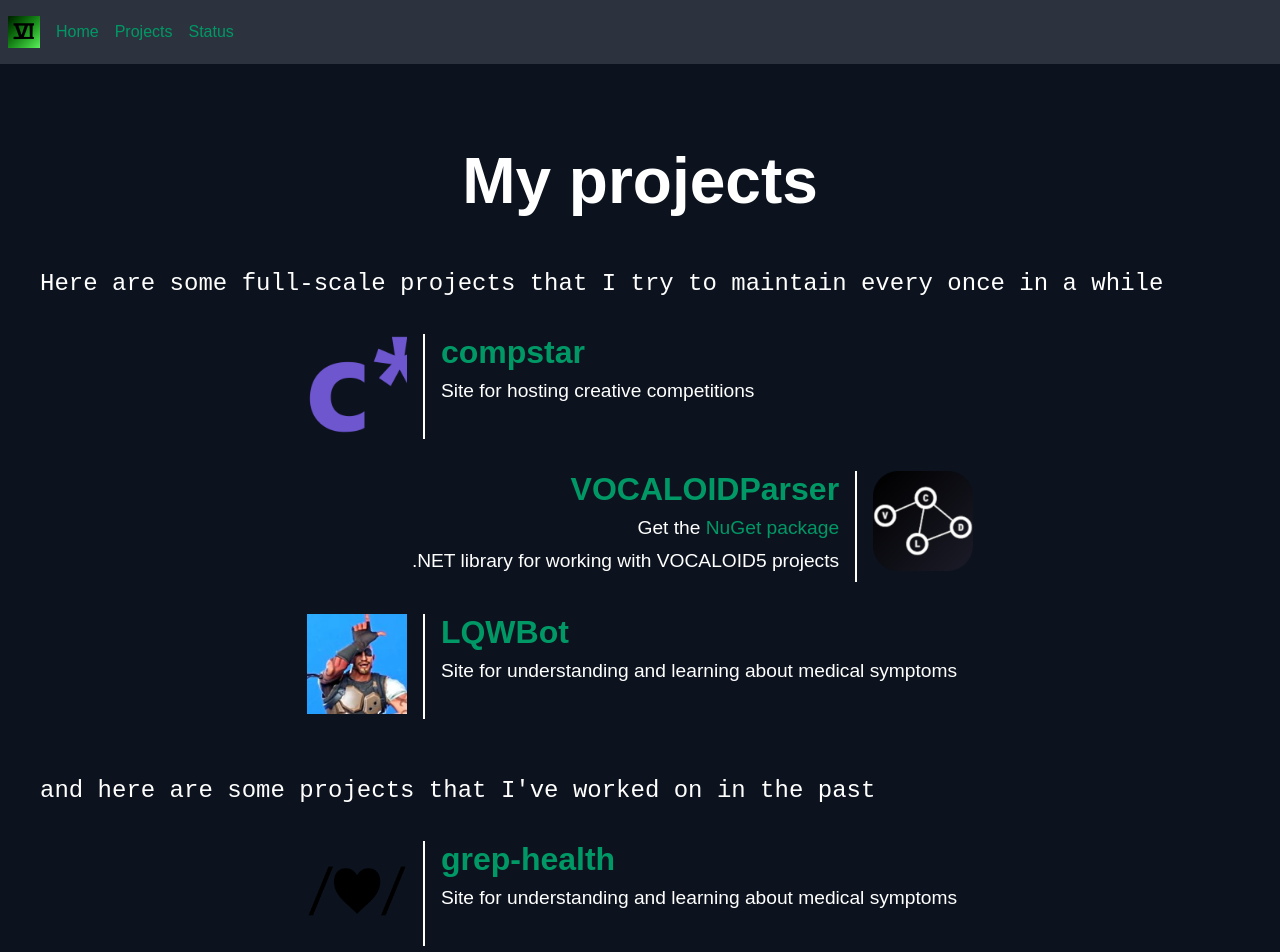
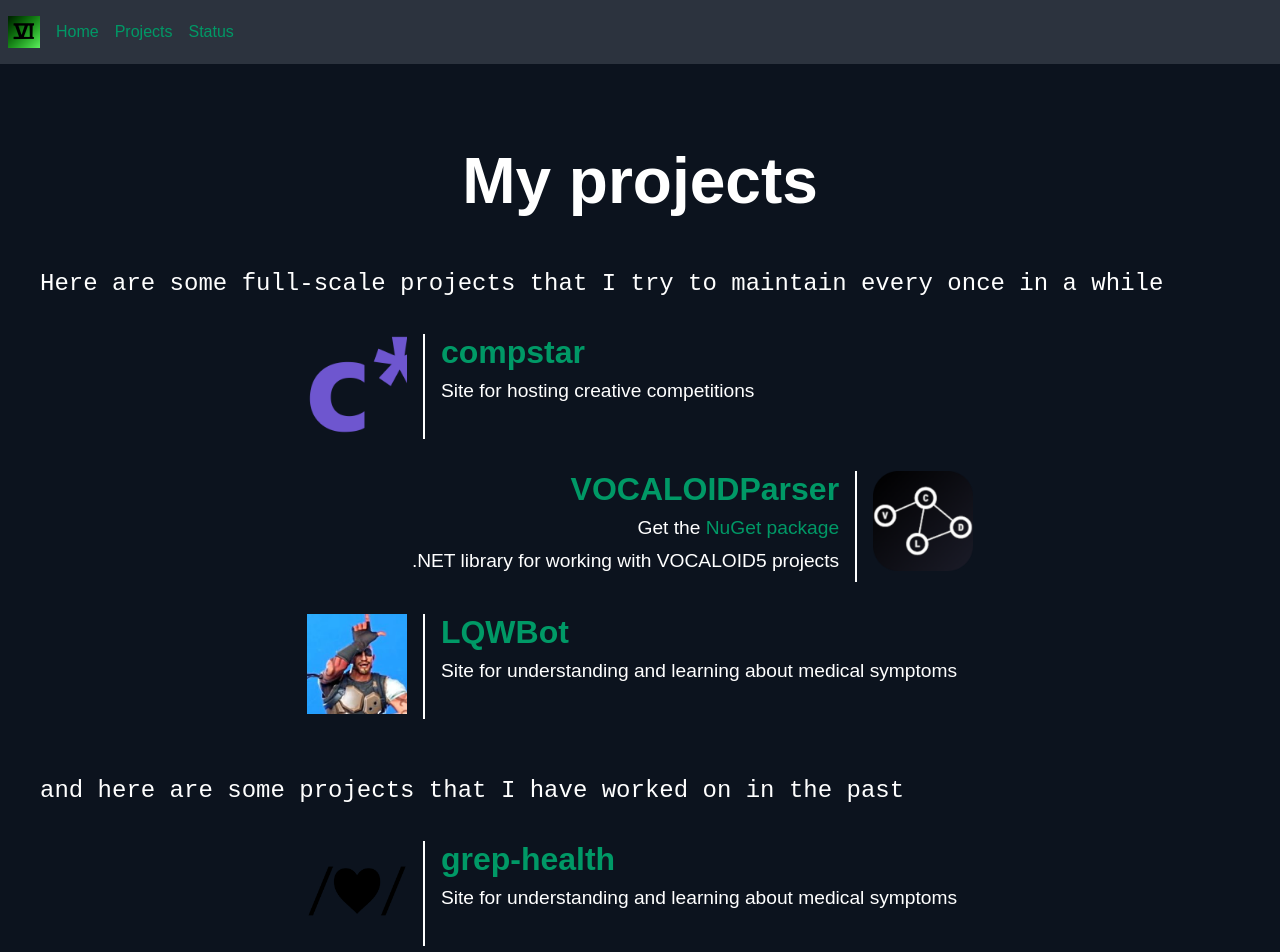
Before and after one commit to SixBeeps/six-portfolio, a Next.js app: page /projects in a window 1280 px wide. Shown: the top 952 px of the page. Built offline with nearby package versions, Linux system fonts and the light colour scheme.

Commit message:
Forgot apostrophe

```diff
--- a/pages/projects.js
+++ b/pages/projects.js
@@ -41,7 +41,7 @@ export default function Home() {
             </CleanImageCard>
           </CleanImageListing>
           <br />
-          <p>and here are some projects that I've worked on in the past</p>
+          <p>and here are some projects that I have worked on in the past</p>
           <CleanImageListing>
             <CleanImageCard
               src="/projects/grep-health.png"
```
